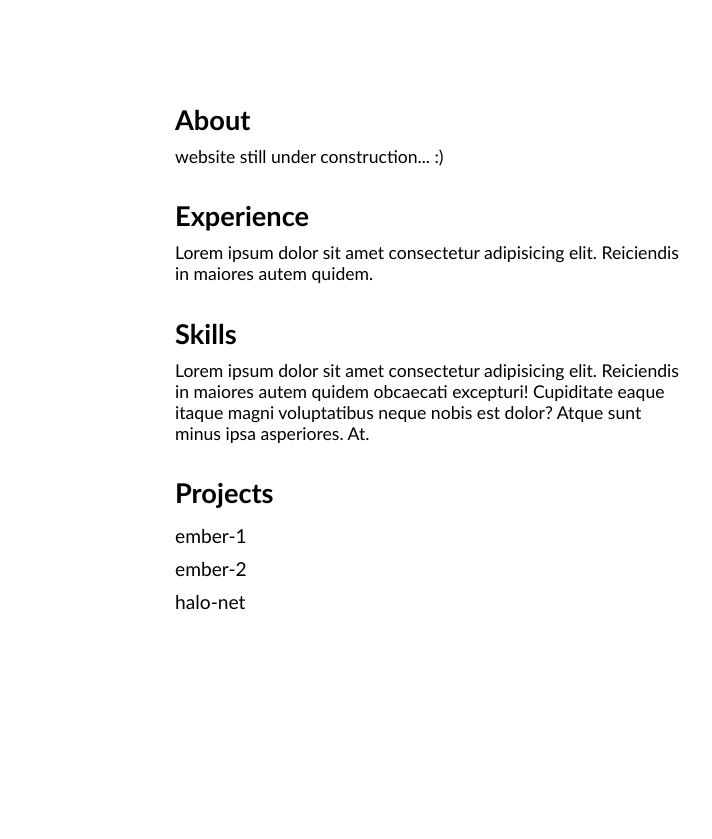
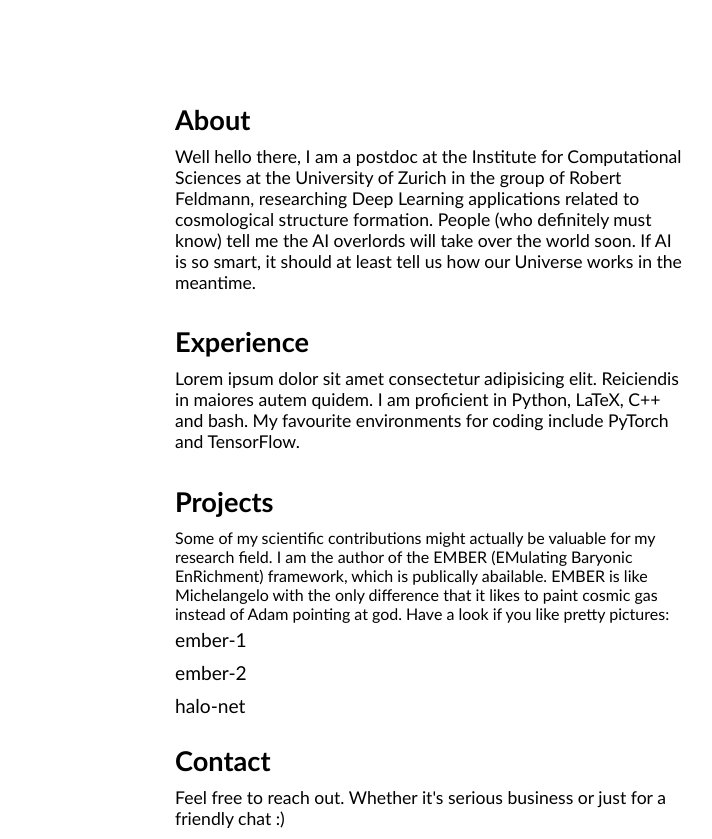
Before and after one commit to maurbe/home, a plain HTML site: page index.html in a window 1280 px wide. Shown: the full height of the page, 465-1177 px from the left. Before the commit the page ends 800 px from the top, so only its background shows below. Drawn offline with Linux system fonts and the light colour scheme; a web font is replaced by a local one.

Commit message:
added a bit more info

```diff
--- a/index.html
+++ b/index.html
@@ -23,16 +23,23 @@
         </div>
         <div class="section-2">
             <h2>About</h2>
-            <p>website still under construction... :)</p>
+            <p>
+                Well hello there, I am a postdoc at the Institute for Computational Sciences at the University of Zurich in the group of Robert Feldmann, researching Deep Learning applications related to cosmological structure formation. People (who definitely must know) tell me the AI overlords will take over the world soon. If AI is so smart, it should at least tell us how our Universe works in the meantime.
+            </p>
             <h2>Experience</h2>
-            <p>Lorem ipsum dolor sit amet consectetur adipisicing elit. Reiciendis in maiores autem quidem.</p>
-
-            <h2>Skills</h2>
-            <p>Lorem ipsum dolor sit amet consectetur adipisicing elit. Reiciendis in maiores autem quidem obcaecati excepturi! Cupiditate eaque itaque magni voluptatibus neque nobis est dolor? Atque sunt minus ipsa asperiores. At.</p>
+            <p>
+                Lorem ipsum dolor sit amet consectetur adipisicing elit. Reiciendis in maiores autem quidem.
+                I am proficient in Python, LaTeX, C++ and bash. My favourite environments for coding include PyTorch and TensorFlow.
+            </p>
             <h2>Projects</h2>
+                Some of my scientific contributions might actually be valuable for my research field. I am the author of the EMBER (EMulating Baryonic EnRichment) framework, which is publically abailable. EMBER is like Michelangelo with the only difference that it likes to paint cosmic gas instead of Adam pointing at god. Have a look if you like pretty pictures:
             <a href="https://github.com/maurbe/ember">ember-1</a>
             <a href="https://maurbe.github.io/ember2/">ember-2</a>
             <a href="https://github.com/maurbe/halo-net">halo-net</a>
+            <h2>Contact</h2>
+                <p>
+                    Feel free to reach out. Whether it's serious business or just for a friendly chat :)
+                </p>
         </div>
     </div>
 </body>
```
